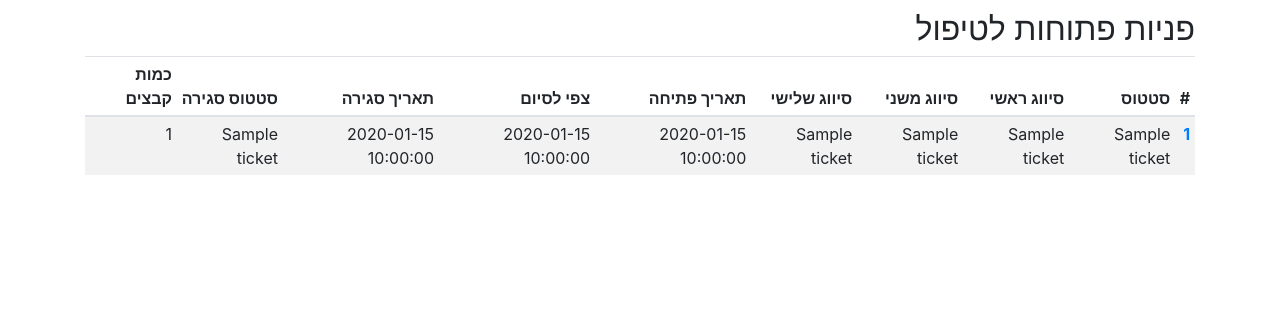
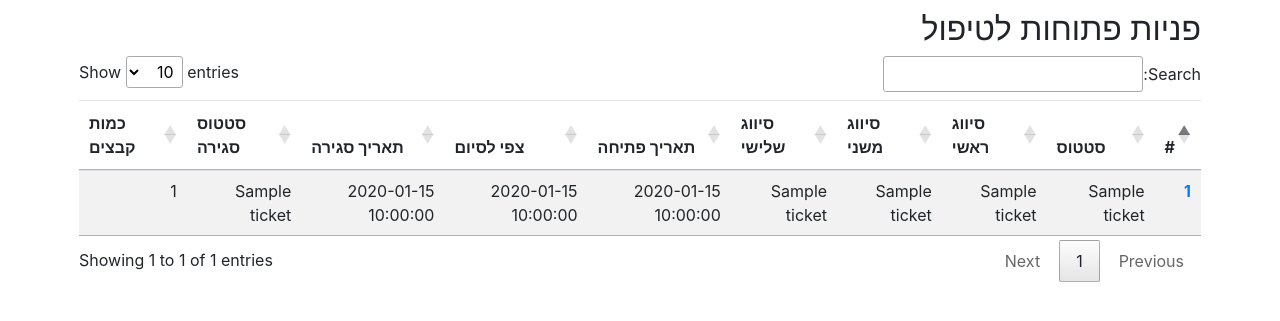
Before and after one commit to ohad24/erpy, a Flask app: template src/app/templates/help_desk/my_team_ticket.html in a window 1280 px wide. Shown: the part 56-377 px from the top of the page. Run offline with Flask 2, Linux system fonts and the light colour scheme; the template is opened without the code that fills it: most values are stand-ins (such as "Sample title", 1, 10 or a date in 2020); some libraries are stand-ins or nearby versions.

Commit message:
add data table js to hd tables (my tickets and my team tickets) fix auto with container only in desktops

```diff
--- a/src/app/static/css/styles.css
+++ b/src/app/static/css/styles.css
@@ -21,6 +21,12 @@
     /*height: 100%;*/
 }
 
+@media (min-width: 1200px) {
+    .container {
+        max-width: 90%;
+    }
+}
+
 .navbar, .nav {
     direction: rtl;
 }
--- a/src/app/templates/bootstrap/base.html
+++ b/src/app/templates/bootstrap/base.html
@@ -14,6 +14,7 @@
             <link rel="stylesheet" href="https://stackpath.bootstrapcdn.com/bootstrap/4.3.1/css/bootstrap.min.css" integrity="sha384-ggOyR0iXCbMQv3Xipma34MD+dH/1fQ784/j6cY/iJTQUOhcWr7x9JvoRxT2MZw1T" crossorigin="anonymous">
             <link rel="stylesheet" href="https://cdnjs.cloudflare.com/ajax/libs/font-awesome/5.10.2/css/all.css" crossorigin="anonymous">
             <link rel="stylesheet" type=text/css href="{{ url_for('static', filename='css/styles.css') }}">
+            <link rel="stylesheet" href="https://cdn.datatables.net/1.10.20/css/jquery.dataTables.min.css">
         {%- endblock styles %}
     {%- endblock head %}
 	</head>
@@ -33,6 +34,7 @@
             <script src="https://code.jquery.com/jquery-3.3.1.js" integrity="sha256-2Kok7MbOyxpgUVvAk/HJ2jigOSYS2auK4Pfzbm7uH60=" crossorigin="anonymous"></script>
             <script src="https://cdnjs.cloudflare.com/ajax/libs/twitter-bootstrap/4.3.1/js/bootstrap.bundle.js"></script>
             <script src="https://cdnjs.cloudflare.com/ajax/libs/notify/0.4.2/notify.js"></script>
+            <script src="https://cdn.datatables.net/1.10.20/js/jquery.dataTables.min.js"></script>
             {% include "bootstrap/base_scripts.html" %}
         {%- endblock scripts %}
     {%- endblock body %}
--- a/src/app/templates/bootstrap/base_scripts.html
+++ b/src/app/templates/bootstrap/base_scripts.html
@@ -30,4 +30,10 @@
         {% endif %}
     {% endwith %}
 
+    <script>
+        $.extend( true, $.fn.dataTable.defaults, {
+            "language": {"url": "https://cdn.datatables.net/plug-ins/1.10.20/i18n/Hebrew.json"}
+        });
+    </script>
+
 {%- endblock scripts %}
--- a/src/app/templates/help_desk/my_team_ticket.html
+++ b/src/app/templates/help_desk/my_team_ticket.html
@@ -1,7 +1,7 @@
 {% extends "bootstrap/base.html" %}
 {% block content %}
     <h2>פניות פתוחות לטיפול</h2>
-    <table class="table table table-striped table-hover table-sm table-responsive-md">
+    <table class="table table table-striped table-hover table-sm table-responsive-md" id="my-team-tickets-tbl">
         <thead>
             <tr>
                 <th scope="col">#</th>
@@ -37,3 +37,12 @@
     </table>
 
 {% endblock %}
+
+{% block scripts %}
+    {{super()}}
+    <script>
+        $(document).ready( function () {
+            $('#my-team-tickets-tbl').DataTable({});
+        } );
+    </script>
+{%- endblock scripts %}
```
Also changed, not shown: src/app/templates/help_desk/hd_home.html (+10 -1 lines).
